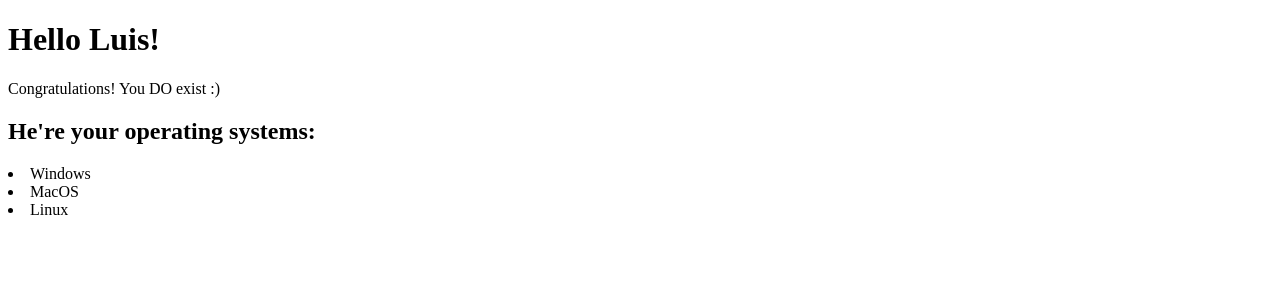
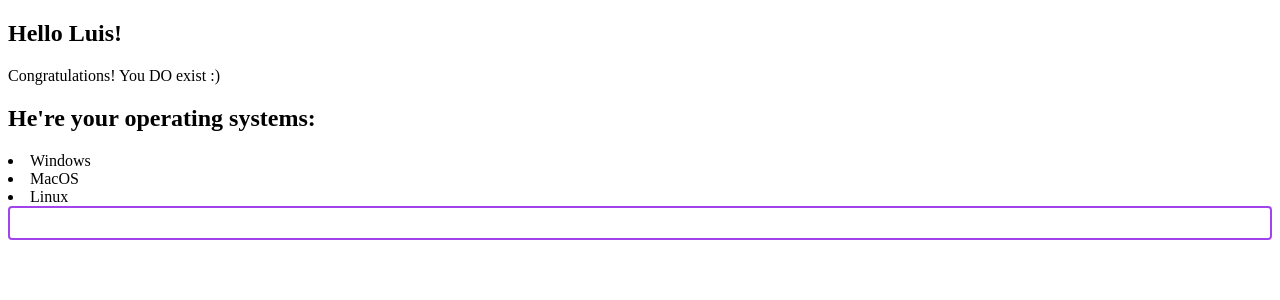
Before and after one commit to Lucho2708/angular17-tutorial, an Angular app: page / in a window 1280 px wide. Shown: the top 300 px of the page. Built offline with nearby package versions, Linux system fonts and the light colour scheme.

Commit message:
05. Property Binding in Angular

```diff
--- a/src/app/components/user/user.component.css
+++ b/src/app/components/user/user.component.css
@@ -0,0 +1,6 @@
+.editable-div {
+  border: solid 2px #a144eb;
+  padding: 5px;
+  height: 20px;
+  border-radius: 4px;
+}
--- a/src/app/components/user/user.component.html
+++ b/src/app/components/user/user.component.html
@@ -1,3 +1,4 @@
+<section>
   <h1>Hello {{ userName }}!</h1>
   @if(doesUserExists) {
     <p>Congratulations! You DO exist :)</p>
@@ -9,3 +10,5 @@
   @for(os of operatingSystems; track os.id){
     <li>{{os.name}}</li>
   }
+  <div class="editable-div" [contentEditable]="isEditable"></div>
+</section>
--- a/src/app/components/user/user.component.ts
+++ b/src/app/components/user/user.component.ts
@@ -12,4 +12,5 @@
   userName: string = "Luis";
   doesUserExists: boolean = true;
   operatingSystems = [{id: 'win', name: 'Windows'}, {id: 'osx', name: 'MacOS'}, {id: 'linux', name: 'Linux'}];
+  isEditable: boolean =  true;
 }
```
Lines whose indentation alone changed are shown as unchanged.
